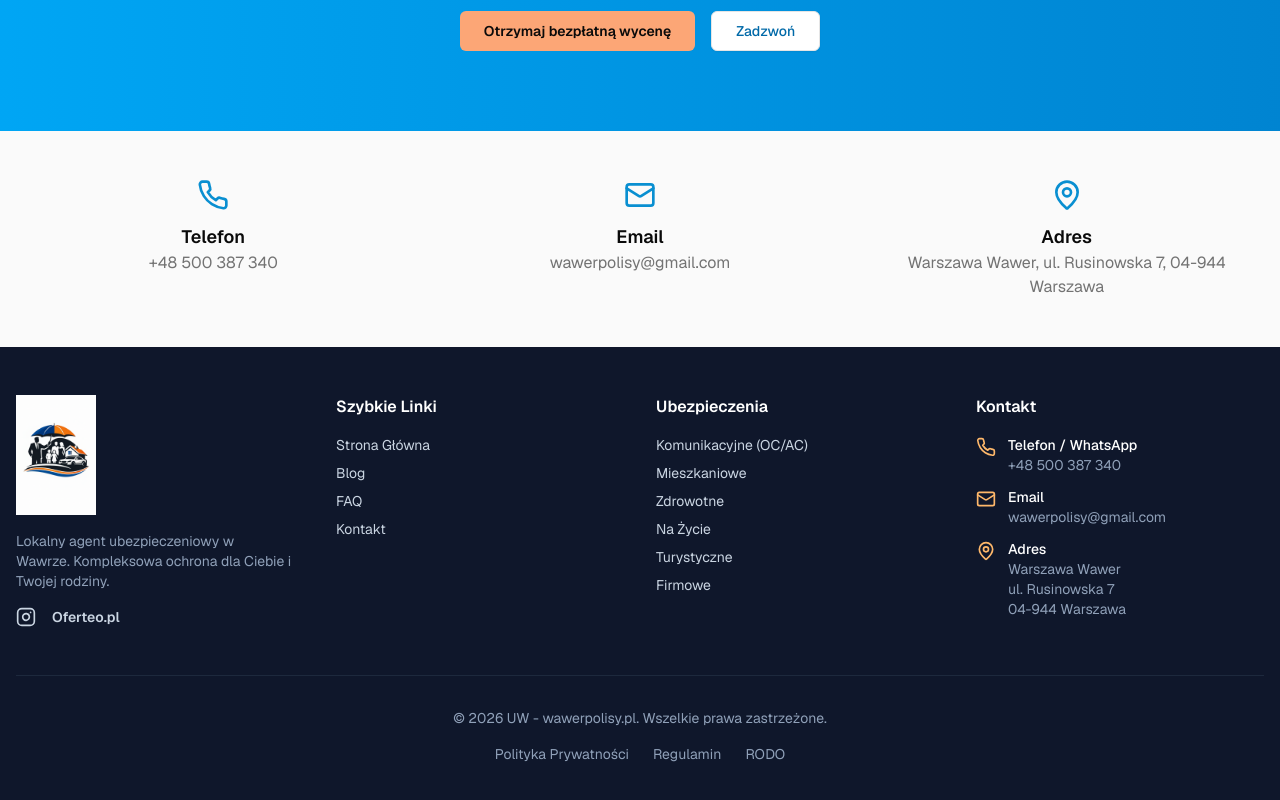
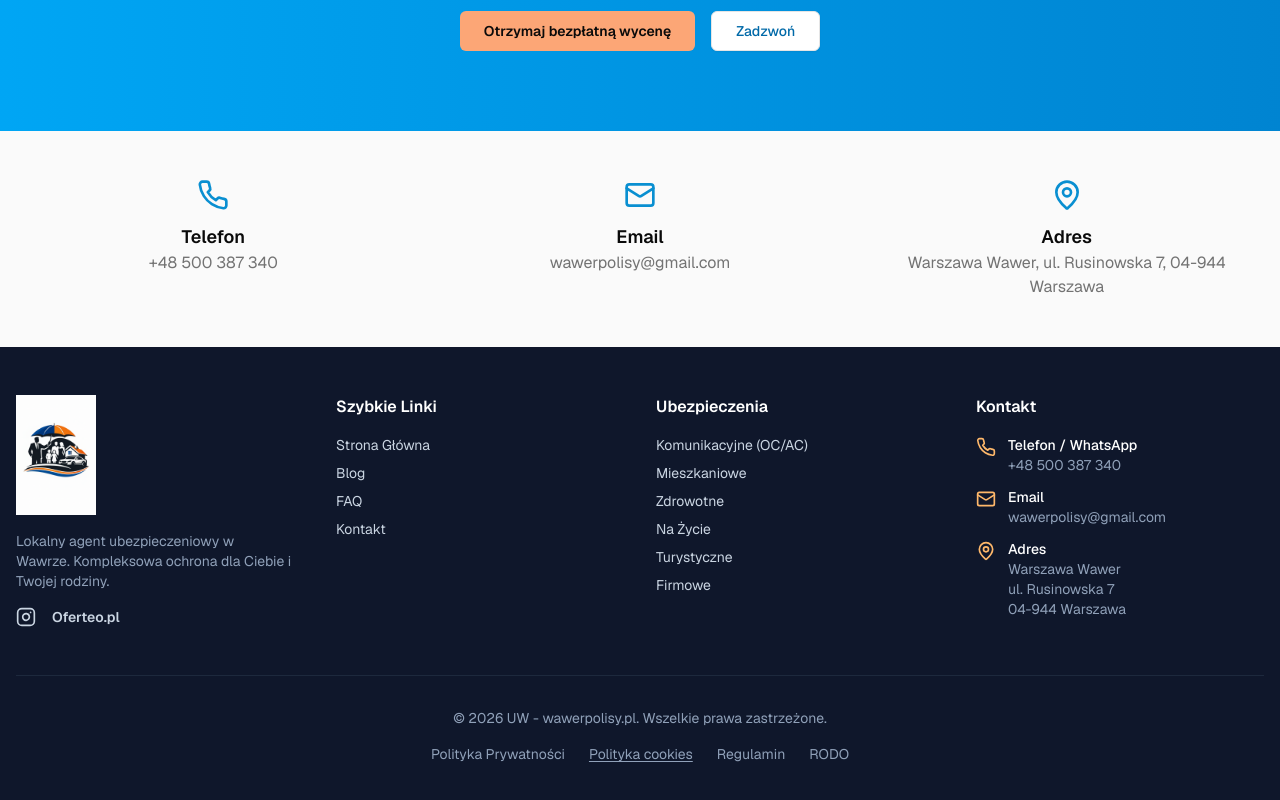
Before and after one commit to wawerpolisy-max/wawerpolisy, a Next.js app: page / in a window 1280 px wide. Shown: the part 3749-4549 px from the top of the page. Built offline with nearby package versions, Linux system fonts and the light colour scheme.

Commit message:
Update footer.tsx

```diff
--- a/components/layout/footer.tsx
+++ b/components/layout/footer.tsx
@@ -146,6 +146,9 @@ export function Footer() {
             <Link href="/polityka-prywatnosci" className="hover:text-orange-500 transition-colors">
               Polityka Prywatności
             </Link>
+            <Link href="/polityka-cookies" className="underline underline-offset-2">
+    Polityka cookies
+  </Link>
             <Link href="/regulamin" className="hover:text-orange-500 transition-colors">
               Regulamin
             </Link>
```
